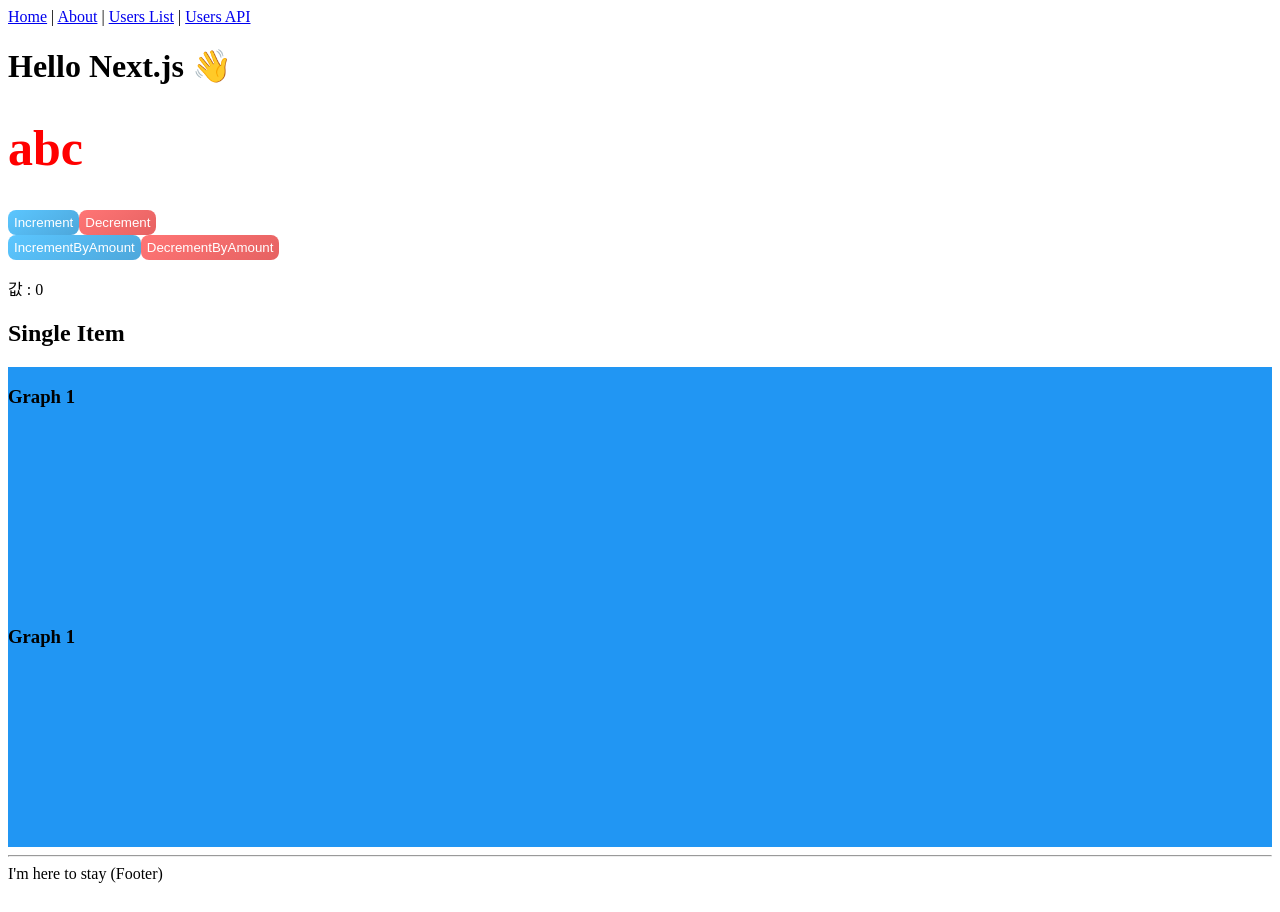
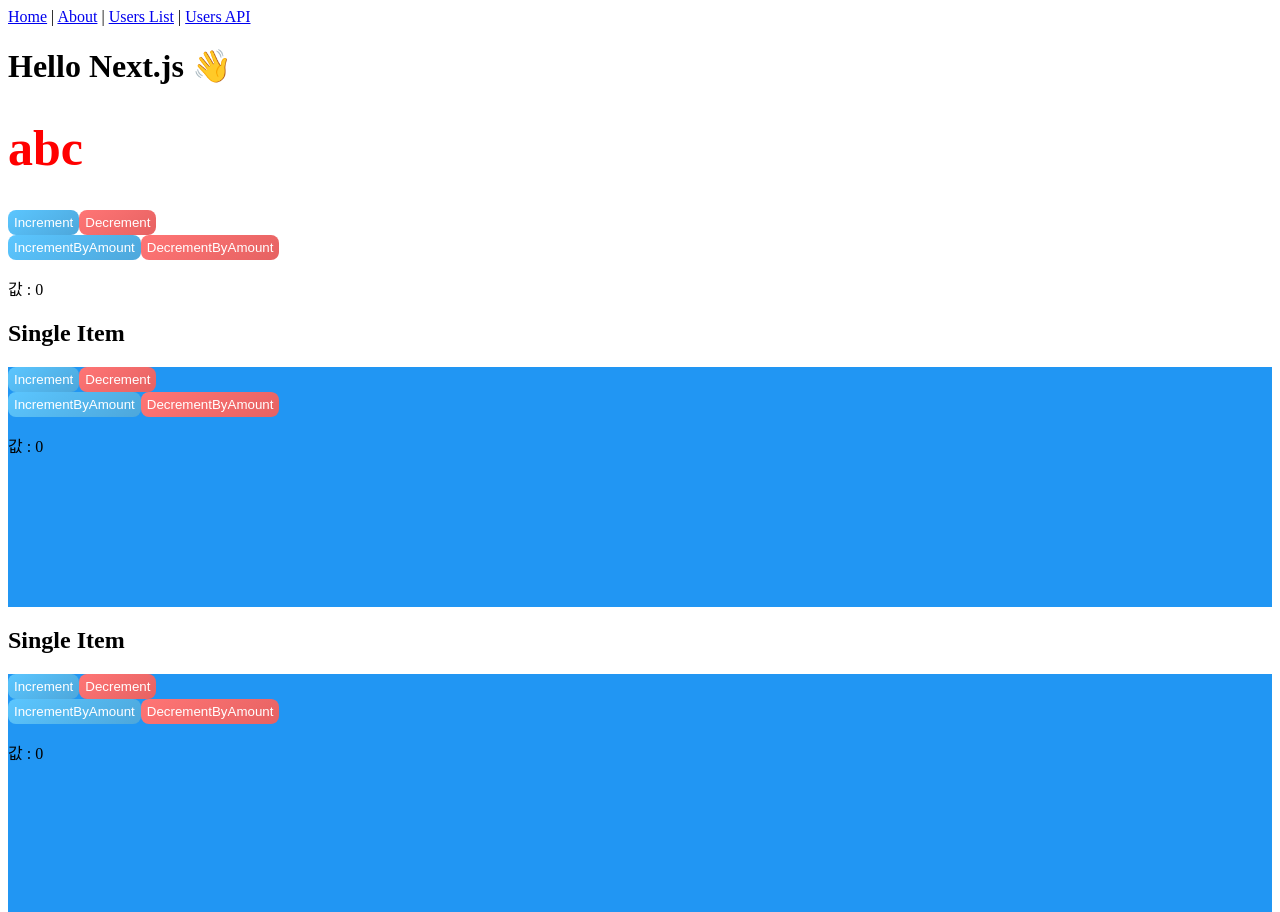
Before and after one commit to algo2000/SeIf, a Next.js app in the folder seif-app/: page / in a window 1280 px wide. Shown: the top 912 px of the page. Before the commit the page ends 891 px from the top, so only its background shows below. Built offline with nearby package versions, Linux system fonts and the light colour scheme.

Commit message:
update fix

```diff
--- a/seif-app/features/slick/TestSlick.tsx
+++ b/seif-app/features/slick/TestSlick.tsx
@@ -3,6 +3,7 @@ import Slider from "react-slick";
 import styled from 'styled-components';
 import 'slick-carousel/slick/slick.css';
 import 'slick-carousel/slick/slick-theme.css';
+import { Counter } from '../counter/Counter';
 
 export const TestSlick = () => {
 
@@ -25,13 +26,7 @@ export const TestSlick = () => {
       <div>
         <h2> Single Item</h2>
         <StyledSlider {...settings}>
-          <div><div className="slide-0"><h3>Graph 1</h3></div></div>
-          <div><div className="slide-1"><h3>Graph 2</h3></div></div>
-          <div><div className="slide-2"><h3>Graph 3</h3></div></div>
-          <div><div className="slide-3"><h3>Set Up</h3></div></div>
-        </StyledSlider>
-        <StyledSlider {...settings}>
-          <div><div className="slide-0"><h3>Graph 1</h3></div></div>
+          <div><div className="slide-0"><Counter/></div></div>
           <div><div className="slide-1"><h3>Graph 2</h3></div></div>
           <div><div className="slide-2"><h3>Graph 3</h3></div></div>
           <div><div className="slide-3"><h3>Set Up</h3></div></div>
--- a/seif-app/pages/about.tsx
+++ b/seif-app/pages/about.tsx
@@ -1,5 +1,6 @@
 import Link from 'next/link'
 import Layout from '../components/Layout'
+import { Counter } from '../features/counter/Counter'
 
 const AboutPage = () => (
   <Layout title="About | Next.js + TypeScript Example">
@@ -7,7 +8,7 @@ const AboutPage = () => (
     <p>This is the about page</p>
     <p>
       <Link href="/">
-        <a>Go home</a>
+        <Counter/>
       </Link>
     </p>
   </Layout>
--- a/seif-app/pages/index.tsx
+++ b/seif-app/pages/index.tsx
@@ -16,6 +16,8 @@ const IndexPage = () => {
     <Title>abc</Title>
     <Counter/>
     <TestSlick/>
+    <TestSlick/>
+    <Counter/>
   </Layout>
 )}
 
```
